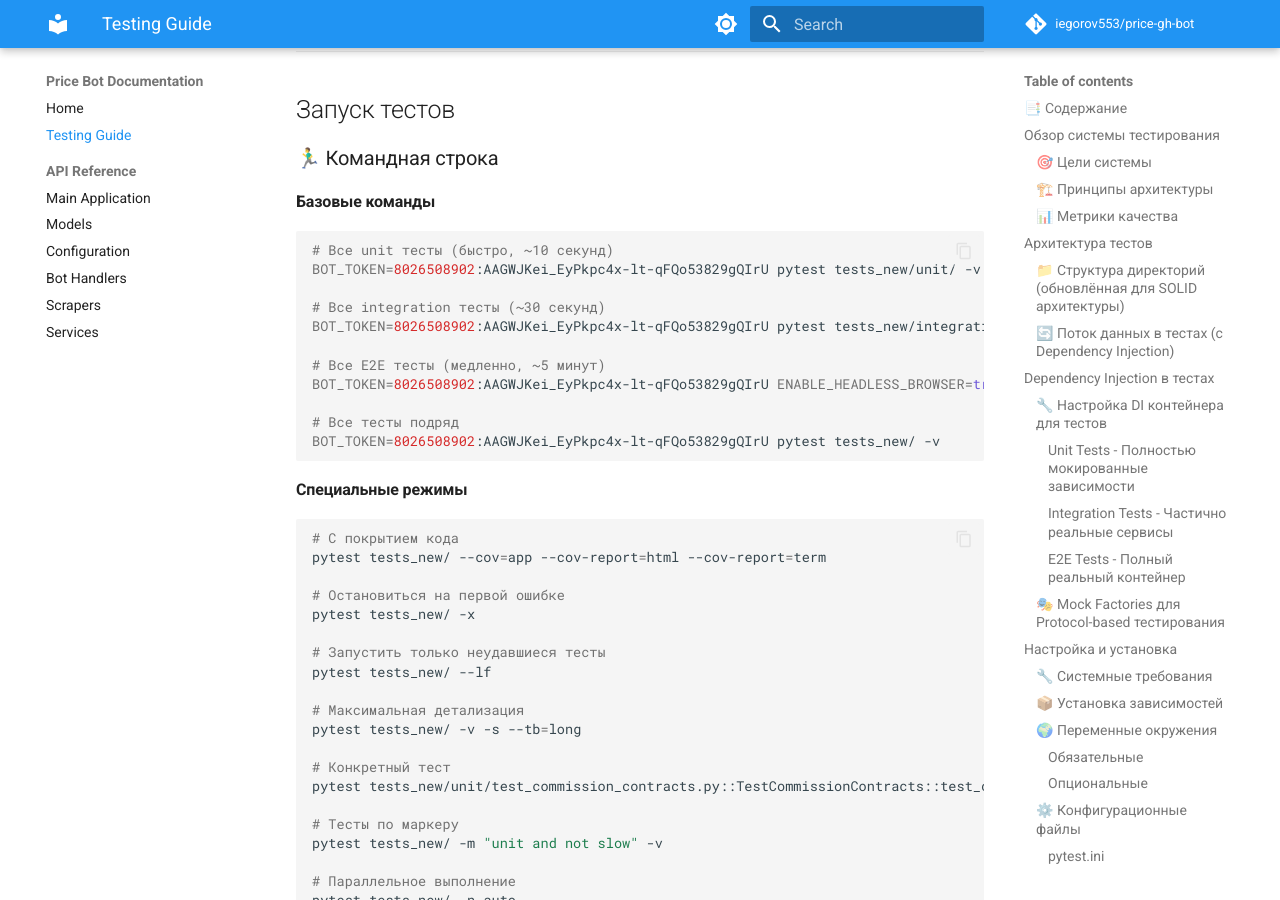
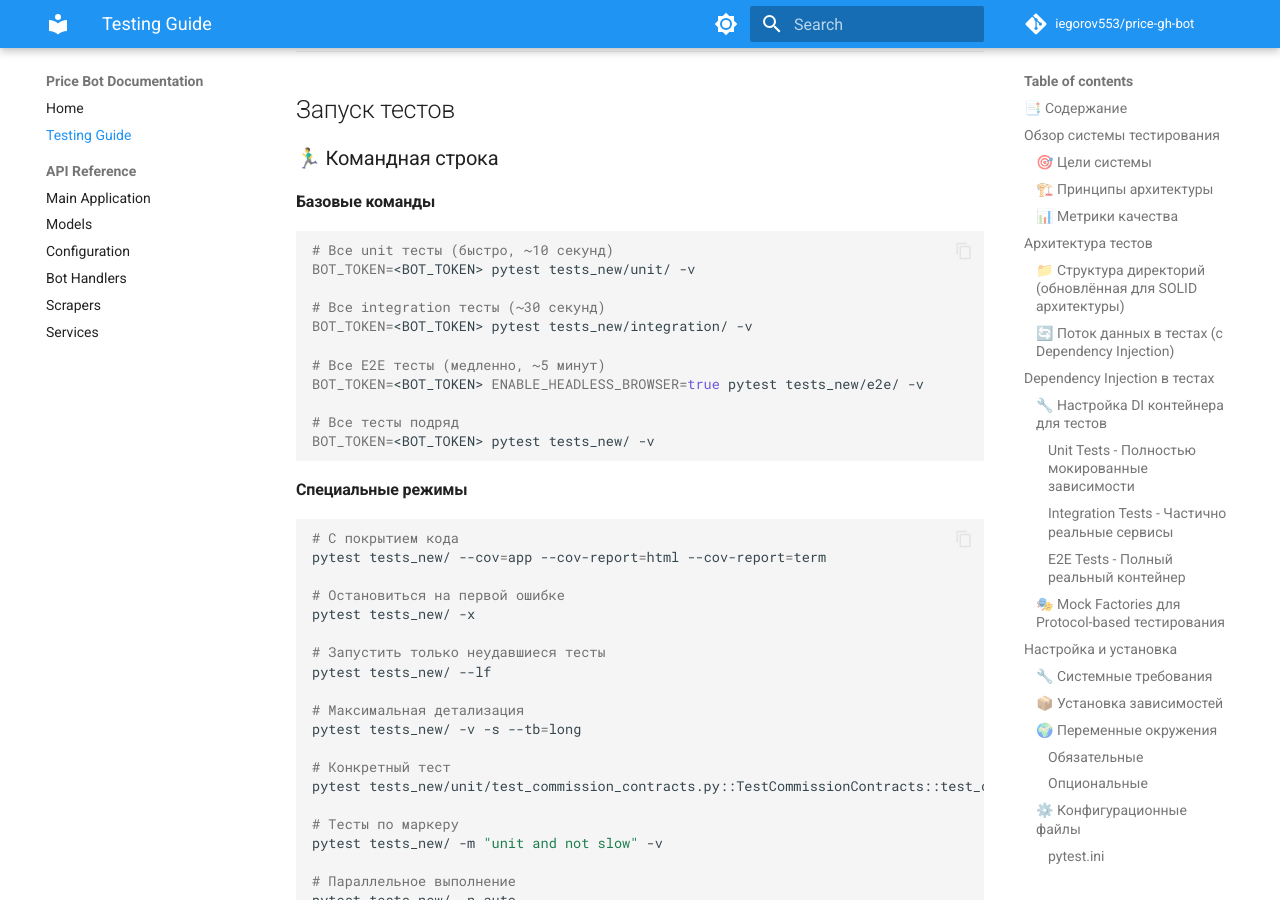
Before and after one commit to iegorov553/price-gh-bot, an MkDocs documentation site: the page built from docs/TESTING.md, in a window 1280 px wide and 900 px high, scrolled down 6211 px. Built offline with MkDocs 1.6.1 and Material for MkDocs 9.7.7, drawn with Linux system fonts in a browser that asks for light colours; comment, search, counter and statistics services are not loaded; some of the changed text lies outside the part shown.

Commit message:
Replace leaked bot token with placeholder

````diff
--- a/.pre-commit-config.yaml
+++ b/.pre-commit-config.yaml
@@ -20,7 +20,7 @@ repos:
     hooks:
       - id: pytest-unit
         name: Run unit tests
-        entry: bash -c "cd /home/iegorov553/projects/price-gh-bot && source venv/bin/activate && BOT_TOKEN=8026508902:AAGWJKei_EyPkpc4x-lt-qFQo53829gQIrU pytest tests_new/unit/ -x"
+        entry: bash -c "cd /home/iegorov553/projects/price-gh-bot && source venv/bin/activate && BOT_TOKEN=<BOT_TOKEN> pytest tests_new/unit/ -x"
         language: system
         files: ^(app|tests_new)/.*\.py$
         pass_filenames: false
--- a/docs/TESTING.md
+++ b/docs/TESTING.md
@@ -233,7 +233,7 @@ playwright --version
 #### Обязательные
 ```bash
 # Токен тестового бота
-export BOT_TOKEN=8026508902:AAGWJKei_EyPkpc4x-lt-qFQo53829gQIrU
+export BOT_TOKEN=<BOT_TOKEN>
 ```
 
 #### Опциональные
@@ -287,16 +287,16 @@ show_missing = True
 #### Базовые команды
 ```bash
 # Все unit тесты (быстро, ~10 секунд)
-BOT_TOKEN=8026508902:AAGWJKei_EyPkpc4x-lt-qFQo53829gQIrU pytest tests_new/unit/ -v
+BOT_TOKEN=<BOT_TOKEN> pytest tests_new/unit/ -v
 
 # Все integration тесты (~30 секунд)
-BOT_TOKEN=8026508902:AAGWJKei_EyPkpc4x-lt-qFQo53829gQIrU pytest tests_new/integration/ -v
+BOT_TOKEN=<BOT_TOKEN> pytest tests_new/integration/ -v
 
 # Все E2E тесты (медленно, ~5 минут)
-BOT_TOKEN=8026508902:AAGWJKei_EyPkpc4x-lt-qFQo53829gQIrU ENABLE_HEADLESS_BROWSER=true pytest tests_new/e2e/ -v
+BOT_TOKEN=<BOT_TOKEN> ENABLE_HEADLESS_BROWSER=true pytest tests_new/e2e/ -v
 
 # Все тесты подряд
-BOT_TOKEN=8026508902:AAGWJKei_EyPkpc4x-lt-qFQo53829gQIrU pytest tests_new/ -v
+BOT_TOKEN=<BOT_TOKEN> pytest tests_new/ -v
 ```
 
 #### Специальные режимы
````
Also changed, not shown: SECURITY_URGENT.md (+1 -1 lines), docker-compose.test.yml (+6 -6 lines), docs/PROJECT_ANALYSIS.md (+2 -2 lines), docs/index.md (+3 -3 lines), tests_new/README.md (+3 -3 lines), 2 other files.
